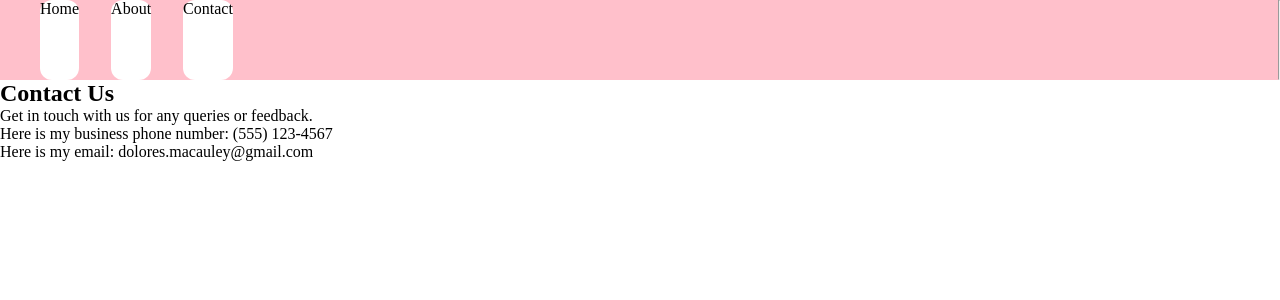
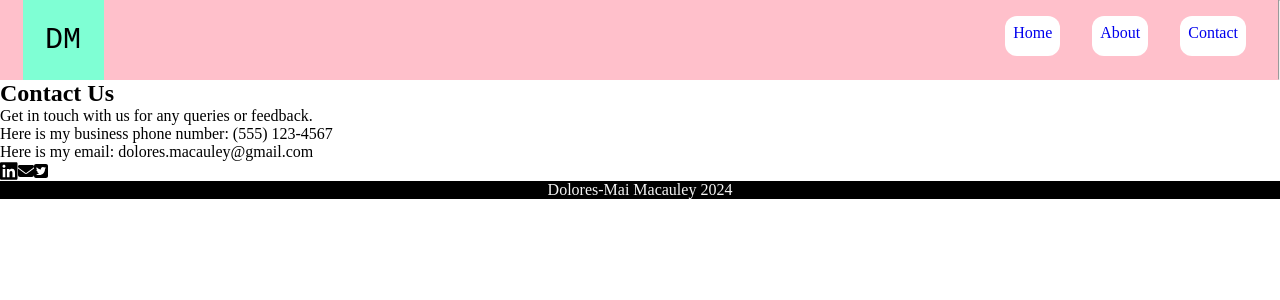
Before and after one commit to DoloresM/dolores-portfolio, a React (Vite) app: page /contact in a window 1280 px wide. Shown: the top 300 px of the page. Built offline with nearby package versions, Linux system fonts and the light colour scheme.

Commit message:
project and technology

```diff
--- a/package.json
+++ b/package.json
@@ -10,6 +10,11 @@
     "preview": "vite preview"
   },
   "dependencies": {
+    "@fortawesome/fontawesome-svg-core": "^6.5.1",
+    "@fortawesome/free-brands-svg-icons": "^6.5.1",
+    "@fortawesome/free-regular-svg-icons": "^6.5.1",
+    "@fortawesome/free-solid-svg-icons": "^6.5.1",
+    "@fortawesome/react-fontawesome": "^0.2.0",
     "react": "^18.2.0",
     "react-dom": "^18.2.0",
     "react-router-dom": "^6.22.2"
--- a/src/App.css
+++ b/src/App.css
@@ -9,19 +9,22 @@ body {
   flex-direction: column;
 }
 
-.link-style{
-  text-decoration: none;
+
+ .navbar .logo{
   color: black;
+  font-family:'Courier New', Courier, monospace;
+  padding: .75em;
+  margin-left: .75em;
+  font-size: 30px;
+  background-color: aquamarine
+  ;
 
-
-}
-
+ }
 .navbar, .navbar > ul {
   display: flex;
   flex-direction: row;
-  /* justify-content: center;
-  align-items: center;  */
   width: 100vw;
+
 }
 
 .navbar{
@@ -32,15 +35,18 @@ height: 10vh;
 }
 
 .navbar > ul {
-  /* justify-content: space-around;  */
   list-style: none;
   list-style-type: none;
   vertical-align: center;
+  justify-content: flex-end;
 
 }
 
 li{
   background: white;
+  height: 50%;
+  margin-top: 1em;
+  padding: .5em;
   vertical-align: center;
   list-style: none;
   text-decoration: none;
@@ -53,6 +59,12 @@ li{
     transform: scale(1.1);
     border: 1px solid gray;
   }
+
+}
+
+.link-style{
+  text-decoration: none;
+
 
 }
 
@@ -114,3 +126,18 @@ padding: 10em 3em;
   max-height: 100%;
 
 }
+
+.technology{
+  height: 75vh;
+}
+
+.projects{
+  height: 75vh;
+
+}
+
+footer{
+  background-color: black;
+  color: whitesmoke;
+  text-align: center;
+}
--- a/src/components/About.jsx
+++ b/src/components/About.jsx
@@ -1,4 +1,5 @@
 import Navbar from "./Navbar.jsx";
+import Footer from "./Footer.jsx";
 const Summary = () => {
     return (
         <>
@@ -44,6 +45,7 @@ Education and Certifications:
 If relevant, mention any degrees, certifications, or training related to web development.
 
         </p>
+<Footer/>
 
     </>
     )
--- /dev/null
+++ b/src/components/Body.jsx
@@ -0,0 +1,31 @@
+import { FontAwesomeIcon } from '@fortawesome/react-fontawesome';
+import { faCoffee, faEnvelope,faUser}  from '@fortawesome/free-solid-svg-icons';
+import {faJs, faHtml5,faCss3Alt,faNode,faReact,faJava} from "@fortawesome/free-brands-svg-icons";
+
+
+const Body = ()=>{
+    return(
+        <>
+        <div className="technology">
+
+        </div>
+        <div className="projects">
+
+
+        <FontAwesomeIcon icon={faJs} size="lg" />
+        <FontAwesomeIcon icon={faHtml5} size="lg"/>
+        <FontAwesomeIcon icon={faCss3Alt} size="lg" />
+        <FontAwesomeIcon icon={faNode}  size="lg"/>
+        <FontAwesomeIcon icon={faReact} size="lg" />
+        <FontAwesomeIcon icon={faJava} />
+
+
+
+
+
+        </div>
+        </>
+    )
+}
+
+export default Body;
--- a/src/components/Contact.jsx
+++ b/src/components/Contact.jsx
@@ -1,4 +1,9 @@
 import Navbar from "./Navbar.jsx";
+import Footer from "./Footer.jsx";
+import {faLinkedin, faSquareTwitter} from "@fortawesome/free-brands-svg-icons";
+import { faEnvelope} from '@fortawesome/free-solid-svg-icons'
+import { FontAwesomeIcon } from '@fortawesome/react-fontawesome';
+
 
 const Contact = (props) => {
 const {phone, email} = props;
@@ -9,6 +14,10 @@ const {phone, email} = props;
             <p>Get in touch with us for any queries or feedback.</p>
             <p>Here is my business phone number: {phone}</p>
             <p>Here is my email: {email}</p>
+            <FontAwesomeIcon icon={faLinkedin} size="lg" />
+            <FontAwesomeIcon icon={faEnvelope} />
+            <FontAwesomeIcon icon={faSquareTwitter} />
+        <Footer/>
         </div>
     );
 };
--- /dev/null
+++ b/src/components/Footer.jsx
@@ -0,0 +1,13 @@
+
+
+const Footer = (props) => {
+
+    return (
+  <footer>
+    <p>Dolores-Mai Macauley 2024</p>
+
+  </footer>
+    );
+};
+
+export default Footer;
--- /dev/null
+++ b/src/components/Header.jsx
@@ -0,0 +1,21 @@
+const Header =()=>{
+    return(
+        <header>
+        <div className="sub-header">
+            <h1>Lorem ipsum dolor </h1>
+            <h2>consectetur adipiscing elit</h2>
+            <div>
+                <p>Vestibulum scelerisque augue at leo facilisis</p>
+                <button>Let's Connect!</button>
+            </div>
+
+
+        </div>
+        <div className="sub-header">
+            <img src="https://images.unsplash.com/photo-1569396116180-210c182bedb8?q=80&w=2938&auto=format&fit=crop&ixlib=rb-4.0.3&ixid=M3wxMjA3fDB8MHxwaG90by1wYWdlfHx8fGVufDB8fHx8fA%3D%3D" alt="series of zeros and ones outlined as a heart" />
+        </div>
+    </header>
+    )
+}
+
+export default Header;
--- a/src/components/Home.jsx
+++ b/src/components/Home.jsx
@@ -1,23 +1,14 @@
 import Navbar from "./Navbar.jsx";
+import Footer from "./Footer.jsx";
+import Header from "./Header.jsx";
+import Body from "./Body.jsx";
 export default function Home(){
     return(
         <>
         <Navbar/>
-        <header>
-            <div className="sub-header">
-                <h1>Lorem ipsum dolor </h1>
-                <h2>consectetur adipiscing elit</h2>
-                <div>
-                    <p>Vestibulum scelerisque augue at leo facilisis</p>
-                    <button>Let's Connect!</button>
-                </div>
-
-
-            </div>
-            <div className="sub-header">
-                <img src="https://images.unsplash.com/photo-1569396116180-210c182bedb8?q=80&w=2938&auto=format&fit=crop&ixlib=rb-4.0.3&ixid=M3wxMjA3fDB8MHxwaG90by1wYWdlfHx8fGVufDB8fHx8fA%3D%3D" alt="series of zeros and ones outlined as a heart" />
-            </div>
-        </header>
+        <Header/>
+        <Body/>
+        <Footer/>
 
         </>
     );
--- a/src/components/Navbar.jsx
+++ b/src/components/Navbar.jsx
@@ -3,6 +3,9 @@ import {Link} from "react-router-dom";
 export default function Navbar (){
     return(
         <nav className="navbar">
+            <div className="logo">
+                <span>DM</span>
+            </div>
             <ul>
                 <li>
                     <Link className="link-style" to="/">Home</Link>
```
Also changed, not shown: 1 other file (tests, documents, lock files or other folders).
